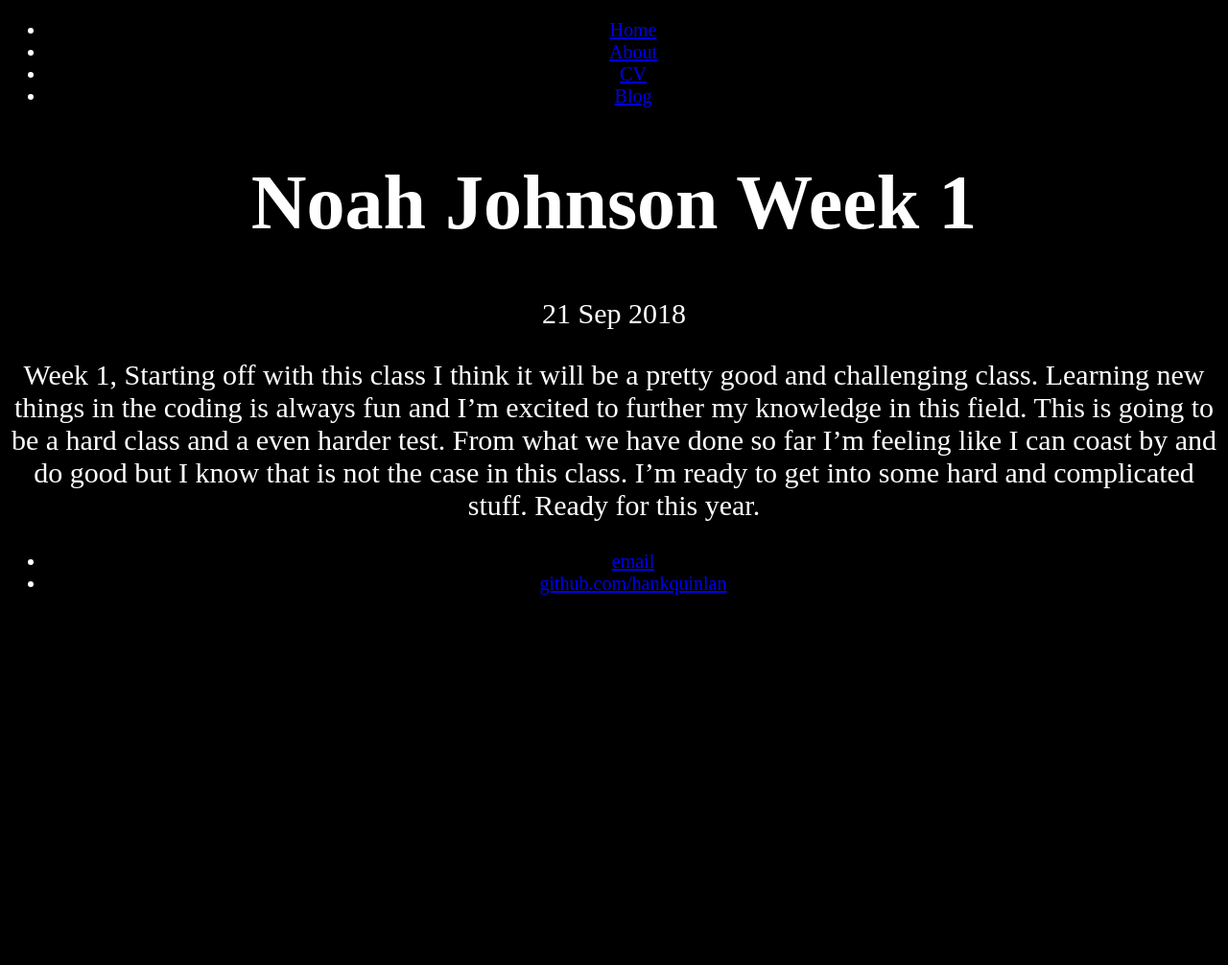
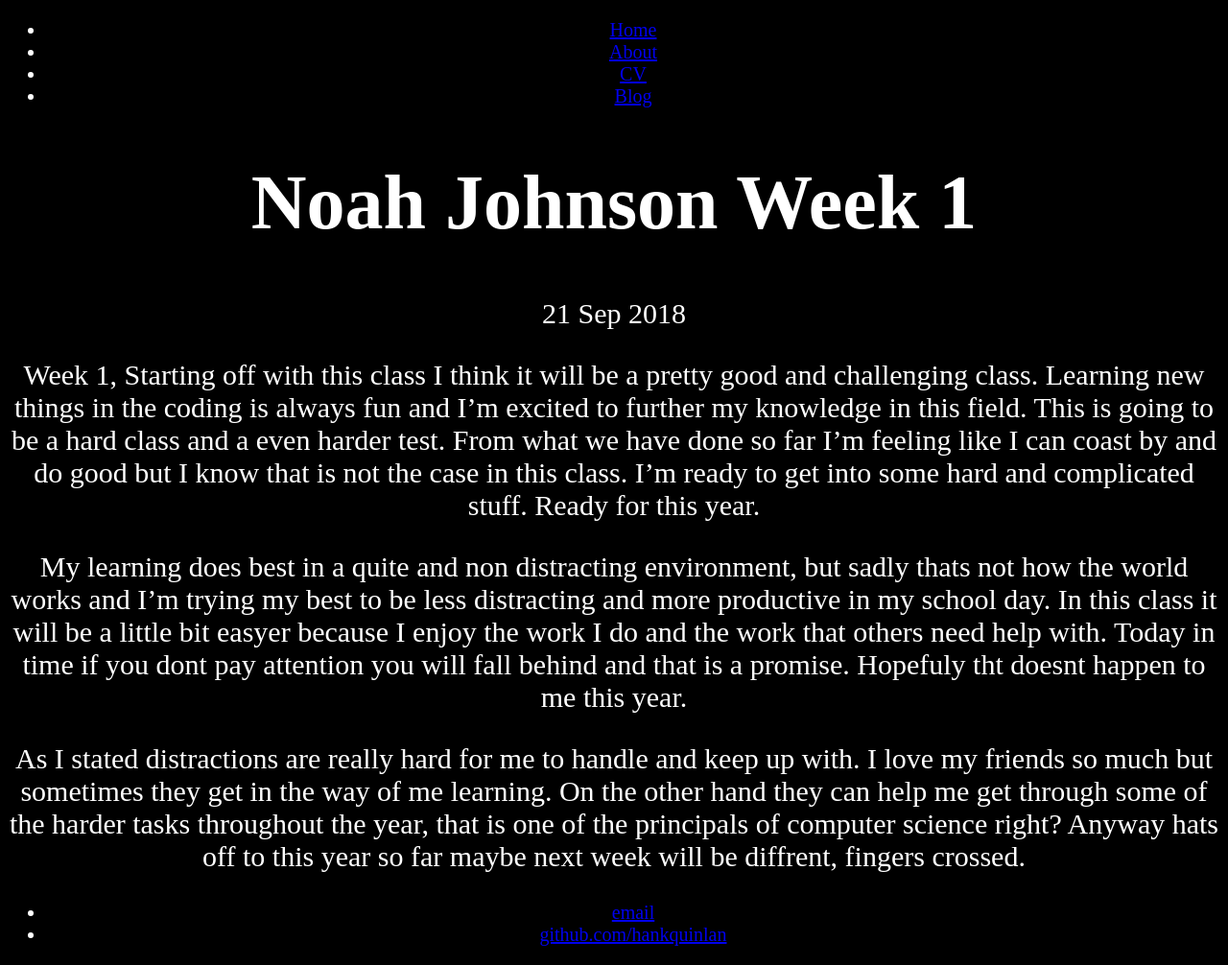
Before and after one commit to noahj5291/noahj5291.github.io, a Jekyll site: the page built from _posts/2018-09-21-title.md, in a window 1280 px wide. Shown: the whole page at 96% size. Built offline with Jekyll 4.4.1, drawn with Linux system fonts in a browser that asks for light colours; before the commit the page ends 900 px from its top, so only the background shows below that.

Commit message:
Update 2018-09-21-title.md

```diff
--- a/_posts/2018-09-21-title.md
+++ b/_posts/2018-09-21-title.md
@@ -6,3 +6,7 @@ date: 2018-09-21
 
 Week 1,
    Starting off with this class I think it will be a pretty good and challenging class. Learning new things in the coding is always fun and I'm excited to further my knowledge in this field. This is going to be a hard class and a even harder test. From what we have done so far I'm feeling like I can coast by and do good but I know that is not the case in this class. I'm ready to get into some hard and complicated stuff. Ready for this year.
+
+   My learning does best in a quite and non distracting environment, but sadly thats not how the world works and I'm trying my best to be less distracting and more productive in my school day. In this class it will be a little bit easyer because I enjoy the work I do and the work that others need help with. Today in time if you dont pay attention you will fall behind and that is a promise. Hopefuly tht doesnt happen to me this year.
+
+   As I stated distractions are really hard for me to handle and keep up with. I love my friends so much but sometimes they get in the way of me learning. On the other hand they can help me get through some of the harder tasks throughout the year, that is one of the principals of computer science right? Anyway hats off to this year so far maybe next week will be diffrent, fingers crossed.
```
